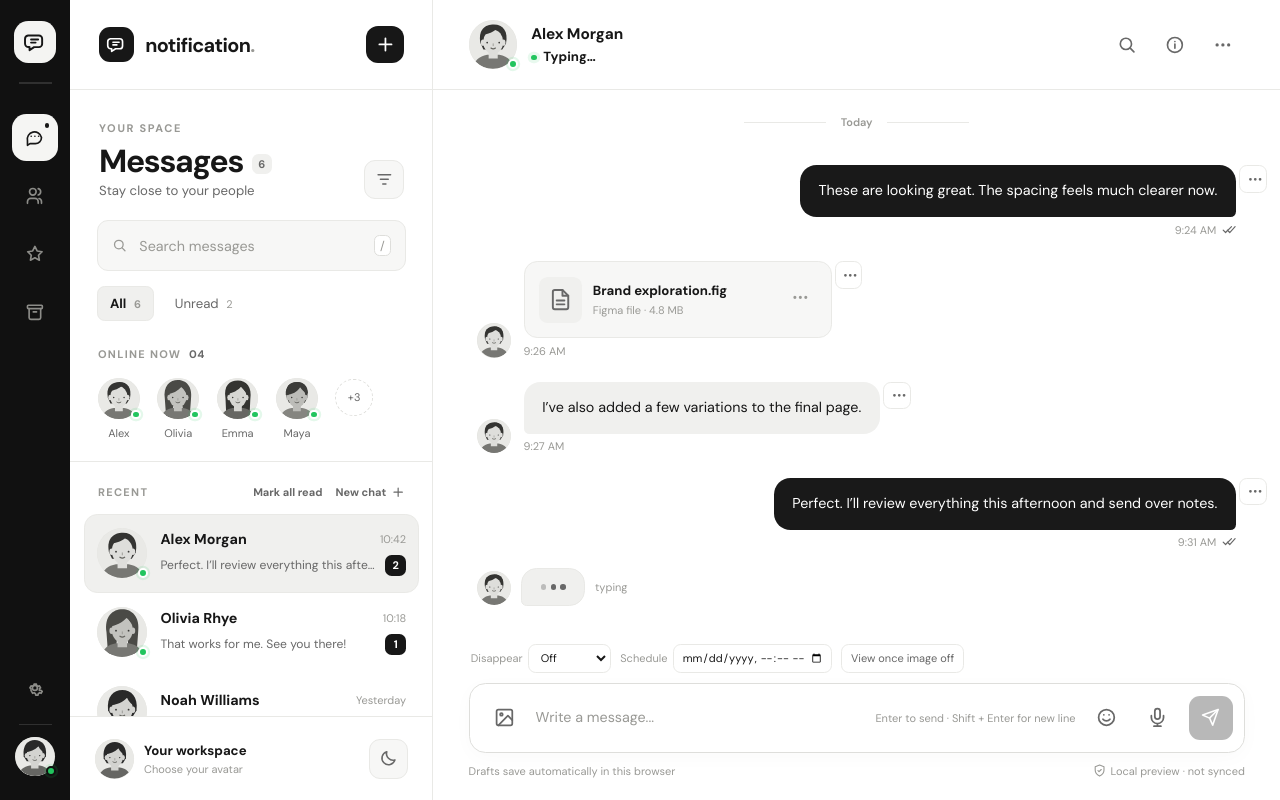
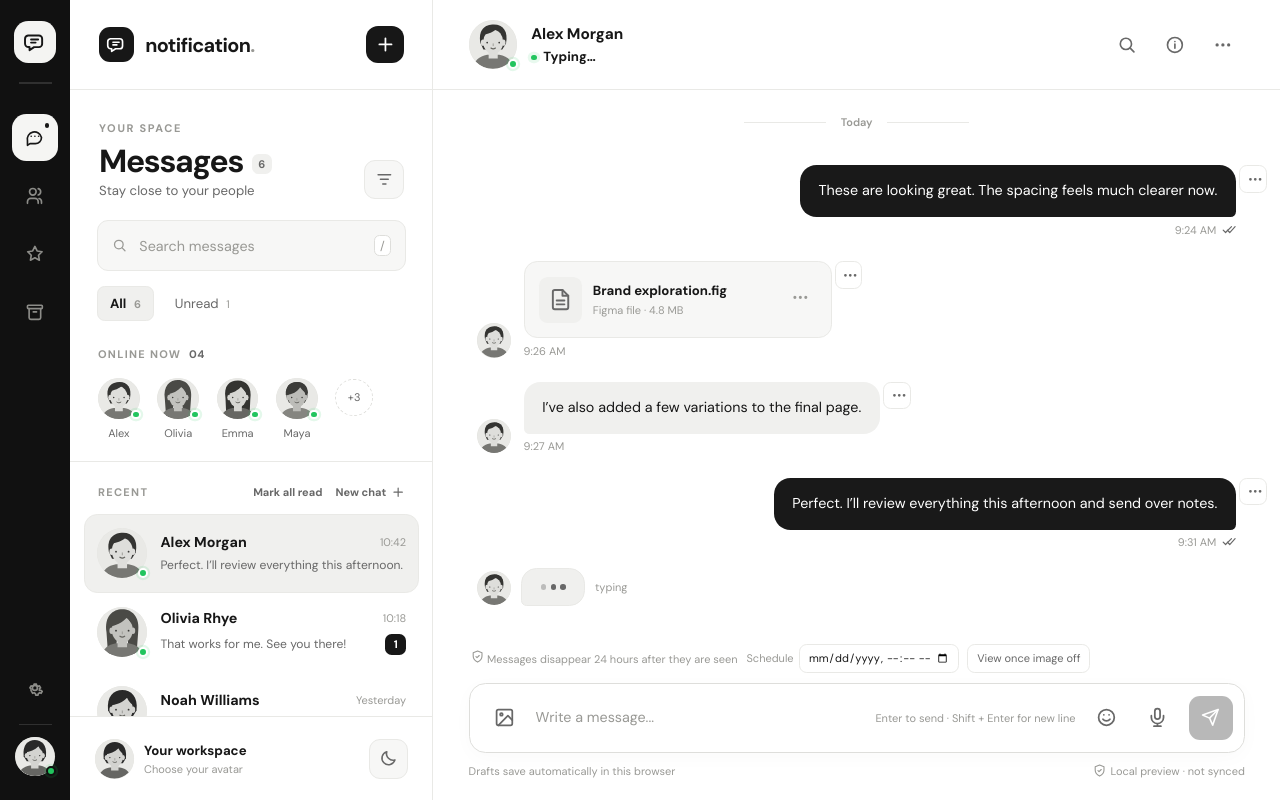
Before and after one commit to arman-somani/notification, a React (Vite) app: page / in a window 1280 px wide. Built offline with nearby package versions, Linux system fonts and the light colour scheme.

Commit message:
Make message expiry fixed at 24 hours after seen

```diff
--- a/src/App.jsx
+++ b/src/App.jsx
@@ -135,6 +135,8 @@ const initialConversations = [
   },
 ]
 
+const MESSAGE_RETENTION_MS = 86400000
+
 const directoryPeople = [
   { id: 'nina', avatarId: 'female-04', name: 'Nina Patel', initials: 'NP', tone: 3, status: 'online' },
   { id: 'daniel', avatarId: 'male-02', name: 'Daniel Kim', initials: 'DK', tone: 1, status: 'offline' },
@@ -258,7 +260,6 @@ function App() {
   const [messageSearchOpen, setMessageSearchOpen] = useState(false)
   const [messageSearch, setMessageSearch] = useState('')
   const [scheduleAt, setScheduleAt] = useState('')
-  const [disappearingHours, setDisappearingHours] = useState('0')
   const [viewOnceMode, setViewOnceMode] = useState(false)
   const [recording, setRecording] = useState(false)
   const [showNewChat, setShowNewChat] = useState(false)
@@ -393,12 +394,29 @@ function App() {
     messagesEndRef.current?.scrollIntoView({ behavior: 'smooth', block: 'end' })
   }, [activeId, activeConversation?.messages?.length])
 
+  // A message's fixed 24-hour retention clock starts only when its recipient sees it.
+  // This browser preview can mark incoming messages as seen when their conversation opens.
+  useEffect(() => {
+    const seenAt = Date.now()
+    setConversations((items) => items.map((item) => {
+      if (item.id !== activeId) return item
+      let conversationChanged = item.unread !== 0
+      const messages = item.messages.map((message) => {
+        const wasSeenByRecipient = message.from === 'me' && message.read === true
+        const isReceivedHere = message.from !== 'me'
+        if (message.status === 'scheduled' || message.seenAt || (!wasSeenByRecipient && !isReceivedHere)) return message
+        conversationChanged = true
+        return { ...message, seenAt, expiresAt: seenAt + MESSAGE_RETENTION_MS }
+      })
+      return conversationChanged ? { ...item, unread: 0, messages } : item
+    }))
+  }, [activeId])
+
   const selectConversation = (id) => {
     setActiveId(id)
     setMobileChatOpen(true)
     setShowDetails(false)
     setShowChatMenu(false)
-    setConversations((items) => items.map((item) => item.id === id ? { ...item, unread: 0 } : item))
     if (view === 'settings') setView('messages')
   }
 
@@ -418,7 +436,6 @@ function App() {
       status: sendAt ? 'scheduled' : 'sent',
       ...(sendAt ? { scheduledAt: sendAt } : {}),
       ...(replyTarget ? { replyToId: replyTarget.id, replyToText: replyTarget.text || 'Message' } : {}),
-      ...(Number(disappearingHours) > 0 ? { expiresAt: Date.now() + Number(disappearingHours) * 3600000 } : {}),
     }
     setConversations((items) => items.map((item) => item.id === activeId ? { ...item, messages: [...item.messages, message], preview: sendAt ? 'Scheduled message' : text, time: 'Now' } : item))
     setMessageText(''); setReplyTarget(null); setScheduleAt(''); messageInputRef.current?.focus()
@@ -820,7 +837,7 @@ function App() {
             <form className="composer-wrap" onSubmit={handleSend}>
               {(replyTarget || editingMessageId) && <div className="composer-context"><span>{editingMessageId ? 'Editing message' : 'Replying to ' + (replyTarget?.sender || activeConversation.name)}</span><strong>{editingMessageId ? 'Update your message' : (replyTarget?.text || 'Message')}</strong><button type="button" onClick={() => { setReplyTarget(null); setEditingMessageId(null); setMessageText('') }} aria-label="Cancel reply or edit"><Icon name="close" size={14} /></button></div>}
               {showPollComposer && <div className="poll-composer"><input value={pollQuestion} onChange={(event) => setPollQuestion(event.target.value)} placeholder="Ask a question" /><textarea value={pollOptions} onChange={(event) => setPollOptions(event.target.value)} placeholder={'Option one\nOption two'} rows={3} /><div><button type="button" onClick={() => setShowPollComposer(false)}>Cancel</button><button type="button" onClick={createPoll}>Create poll</button></div></div>}
-              <div className="composer-options">{activeConversation.status === 'group' && <button type="button" className="view-once-toggle" onClick={() => setShowPollComposer((show) => !show)}>Create poll</button>}<label>Disappear <select value={disappearingHours} onChange={(event) => setDisappearingHours(event.target.value)}><option value="0">Off</option><option value="1">1 hour</option><option value="24">24 hours</option><option value="168">7 days</option></select></label><label>Schedule <input type="datetime-local" value={scheduleAt} onChange={(event) => setScheduleAt(event.target.value)} /></label><button type="button" className={viewOnceMode ? 'view-once-toggle enabled' : 'view-once-toggle'} onClick={() => setViewOnceMode((value) => !value)} aria-pressed={viewOnceMode}>View once image {viewOnceMode ? 'on' : 'off'}</button></div>
+              <div className="composer-options">{activeConversation.status === 'group' && <button type="button" className="view-once-toggle" onClick={() => setShowPollComposer((show) => !show)}>Create poll</button>}<span className="retention-policy-note"><Icon name="shield" size={12} /> Messages disappear 24 hours after they are seen</span><label>Schedule <input type="datetime-local" value={scheduleAt} onChange={(event) => setScheduleAt(event.target.value)} /></label><button type="button" className={viewOnceMode ? 'view-once-toggle enabled' : 'view-once-toggle'} onClick={() => setViewOnceMode((value) => !value)} aria-pressed={viewOnceMode}>View once image {viewOnceMode ? 'on' : 'off'}</button></div>
               <div className="composer">
                 <input ref={fileInputRef} type="file" accept="image/*" className="visually-hidden" onChange={handleFile} />
                 <button type="button" className="composer-action" onClick={() => fileInputRef.current?.click()} aria-label="Share an image" title="Share an image"><Icon name="image" size={19} /></button>
```
